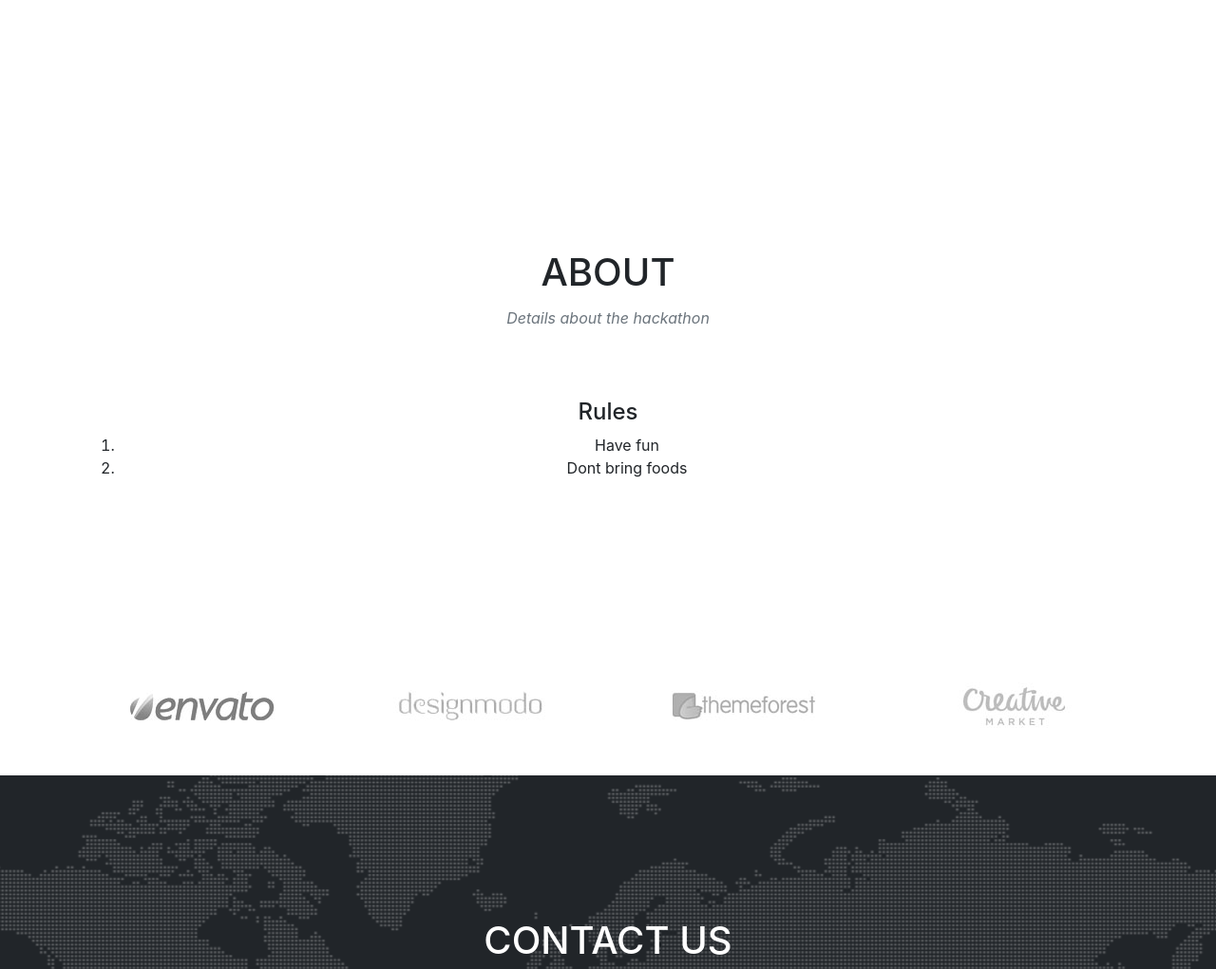
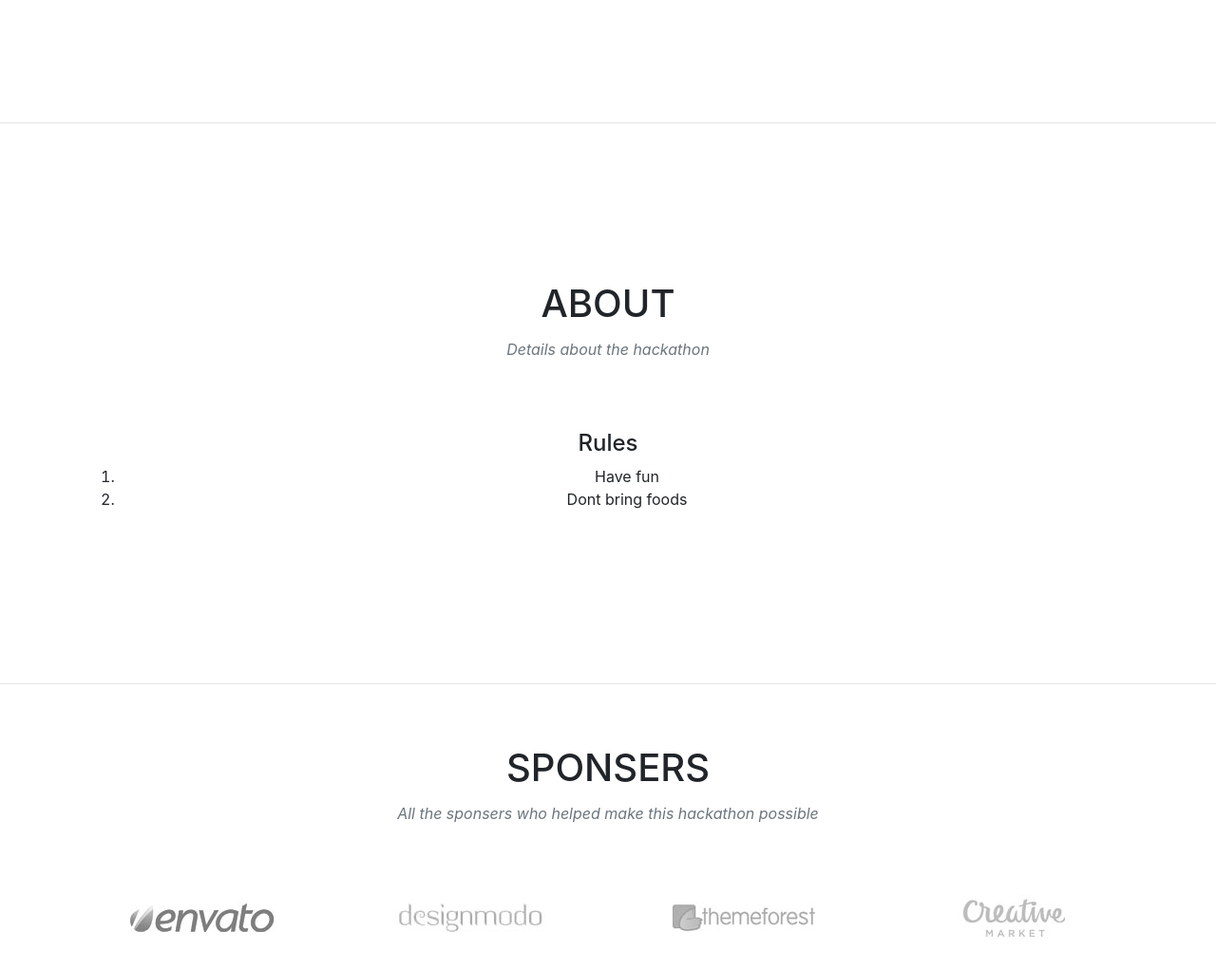
Before and after one commit to sentinelhackksit/sentinelhackksit.github.io, a website with bundled scripts: page index.html in a window 1280 px wide. Shown: the part 1400-2421 px from the top of the page at 95% size. Built offline with nearby package versions, Linux system fonts and the light colour scheme; a web font is replaced by a local one.

```diff
--- a/index.html
+++ b/index.html
@@ -59,8 +59,9 @@
 	<header class="masthead">
 		<div class="container">
 			<div class="intro-text">
-				<div class="intro-lead-in">Sentinal Hack!</div>
-				<div class="intro-heading text-uppercase">There can only be one</div>
+
+				<div class="intro-heading text-uppercase">Sentinel Hack!</div>
+				<div class="intro-lead-in">There can only be one</div>
 				<a class="btn btn-primary btn-xl text-uppercase js-scroll-trigger" href="#services">Tell Me More</a>
 			</div>
 		</div>
@@ -142,7 +143,7 @@
 		</div>
 	</section>
 
-
+	<hr/>
 
 	<!-- About -->
 	<section id="about">
@@ -169,10 +170,18 @@
 			</div>
 		</div>
 	</section>
+	<hr/>
 
 	<!-- Clients -->
 	<section class="py-5" id="sponsers">
 		<div class="container">
+			<div class="row">
+				<div class="col-lg-12 text-center">
+					<h2 class="section-heading text-uppercase">Sponsers</h2>
+					<h3 class="section-subheading text-muted">All the sponsers who helped make this hackathon possible</h3>
+				</div>
+			</div>
+
 			<div class="row">
 				<div class="col-md-3 col-sm-6">
 					<a href="#">
```
Also changed, not shown: img/header-bg.jpg, img/header-bg2.jpg (added), img/header-bg4.jpg (added).
